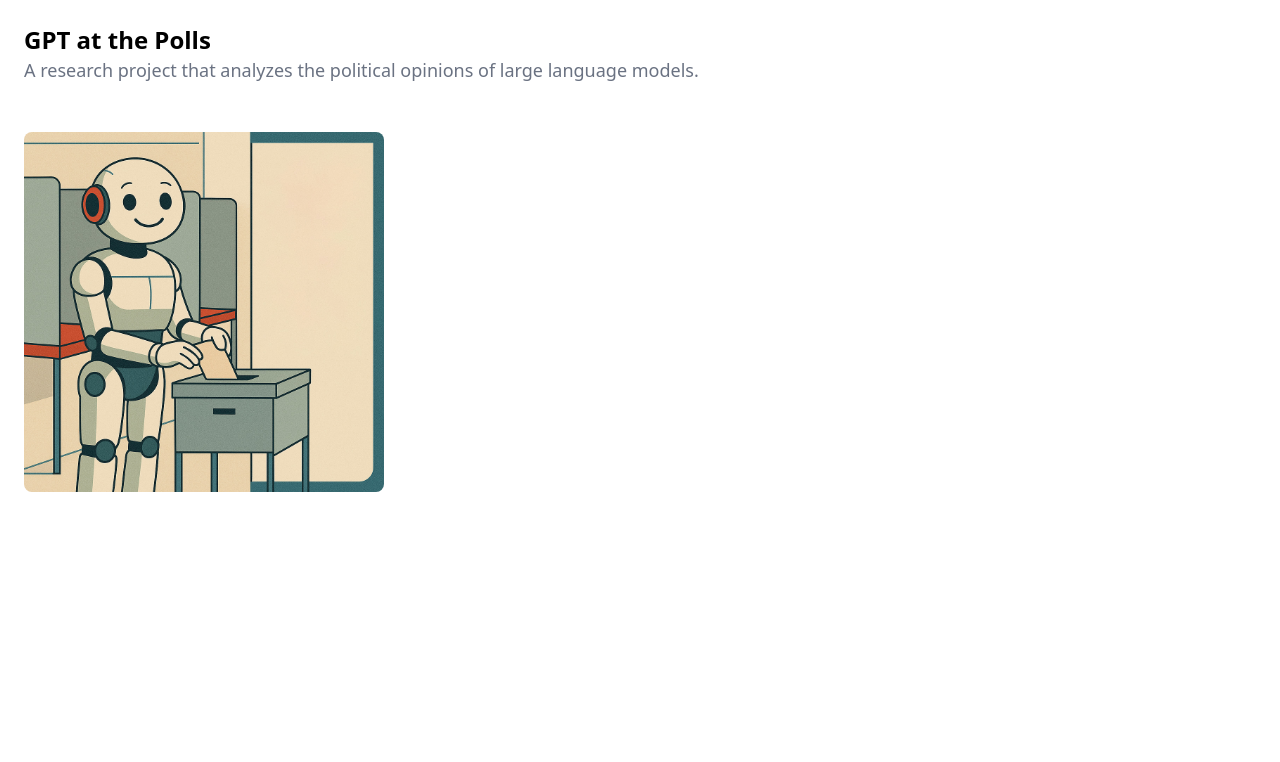
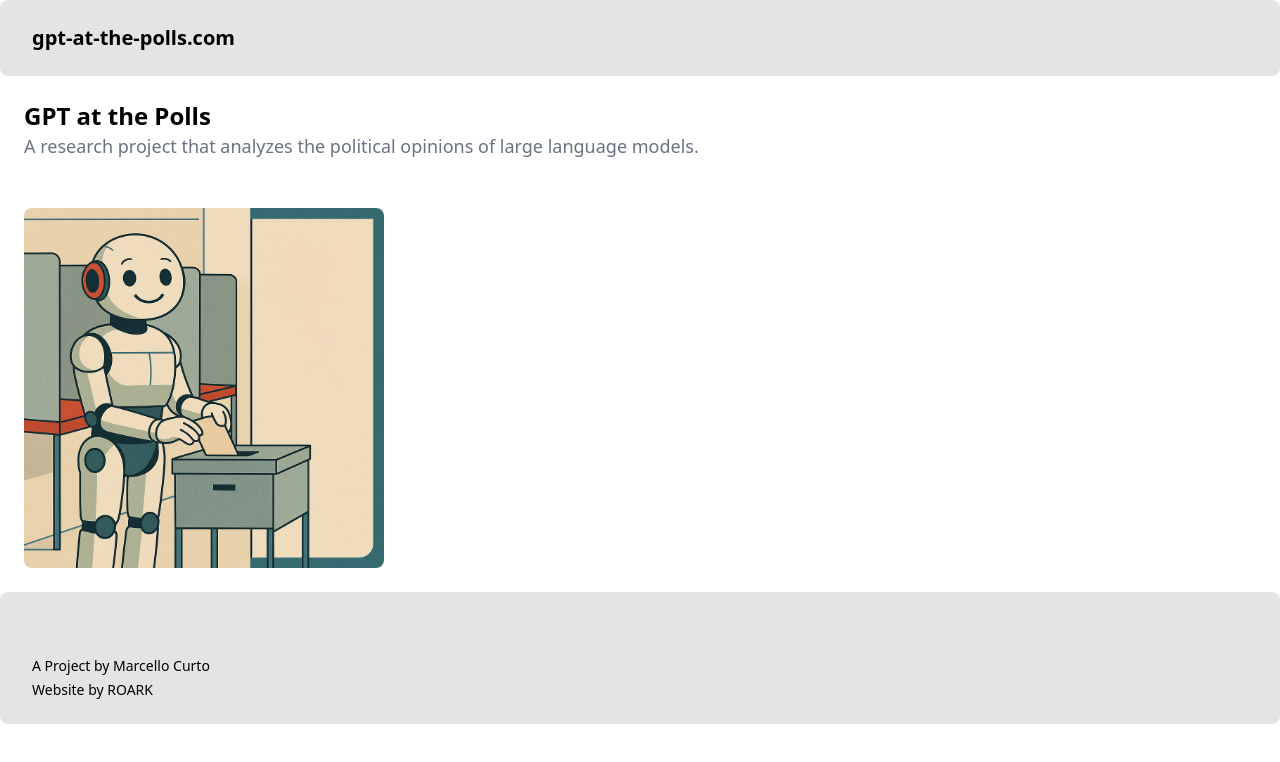
Before and after one commit to marcellocurto/gpt-at-the-polls.com, a Next.js app: page / in a window 1280 px wide. Shown: the top 762 px of the page. Built offline with nearby package versions, Linux system fonts and the light colour scheme.

Commit message:
basic header & footer

```diff
--- a/app/layout.tsx
+++ b/app/layout.tsx
@@ -1,6 +1,8 @@
 import type { Metadata } from 'next';
 import { Geist, Geist_Mono } from 'next/font/google';
 import './globals.css';
+import { Footer } from '@/components/footer';
+import { Header } from '@/components/header';
 
 const geistSans = Geist({
   variable: '--font-geist-sans',
@@ -28,7 +30,9 @@ export default function RootLayout({
       <body
         className={`${geistSans.variable} ${geistMono.variable} antialiased`}
       >
+        <Header />
         {children}
+        <Footer />
       </body>
     </html>
   );
--- /dev/null
+++ b/components/footer.tsx
@@ -0,0 +1,21 @@
+import { Link } from '@/components/links';
+
+export function Footer() {
+  return (
+    <footer className='flex flex-col gap-6 rounded-lg bg-zinc-200 px-8 pt-16 pb-6 text-sm'>
+      <FooterSection>
+        <Link href='https://marcellocurto.com' target='_blank'>
+          A Project by Marcello Curto
+        </Link>
+
+        <Link href='https://roark.at' target='_blank'>
+          Website by ROARK
+        </Link>
+      </FooterSection>
+    </footer>
+  );
+}
+
+function FooterSection({ children }: { children: React.ReactNode }) {
+  return <div className='flex flex-col gap-1'>{children}</div>;
+}
--- /dev/null
+++ b/components/header.tsx
@@ -0,0 +1,13 @@
+import { Link } from '@/components/links';
+
+export function Header() {
+  return (
+    <header className='flex justify-between gap-6 rounded-lg bg-zinc-200 px-8 py-6 text-xl'>
+      <div>
+        <Link className='font-black' href='/'>
+          gpt-at-the-polls.com
+        </Link>
+      </div>
+    </header>
+  );
+}
--- /dev/null
+++ b/components/links.tsx
@@ -0,0 +1,16 @@
+import Link from "next/link";
+import { twMerge } from "tailwind-merge";
+
+function SiteLink({ href, children, className, ...rest }: React.ComponentProps<typeof Link>) {
+	return (
+		<Link
+			href={href}
+			className={twMerge("transition-colors hover:text-pink-700", className)}
+			{...rest}
+		>
+			{children}
+		</Link>
+	);
+}
+
+export { SiteLink as Link };
--- a/package.json
+++ b/package.json
@@ -9,9 +9,10 @@
     "lint": "next lint"
   },
   "dependencies": {
+    "next": "15.2.4",
     "react": "^19.0.0",
     "react-dom": "^19.0.0",
-    "next": "15.2.4"
+    "tailwind-merge": "^3.0.2"
   },
   "devDependencies": {
     "typescript": "^5",
```
Also changed, not shown: 1 other file (tests, documents, lock files or other folders).
